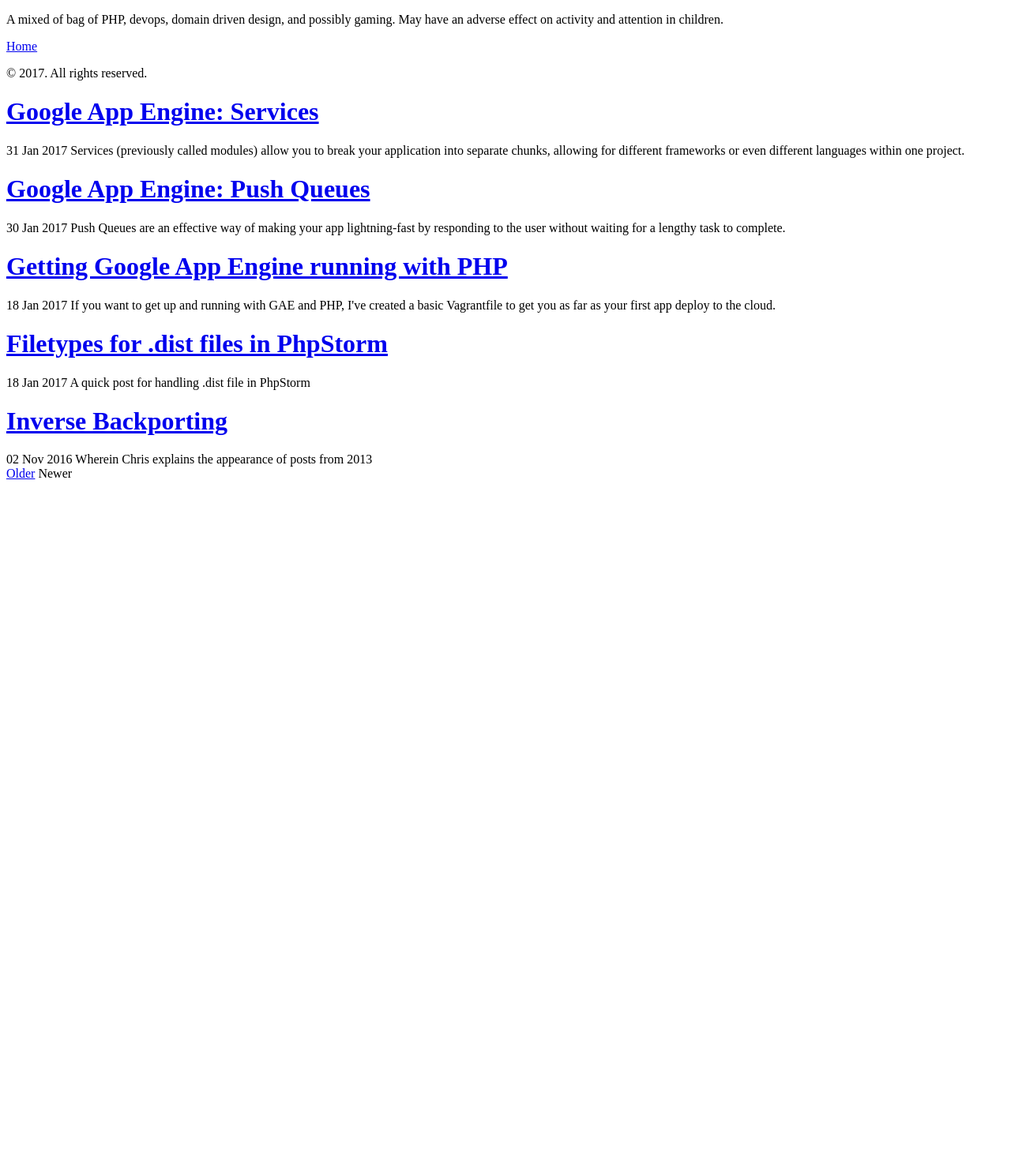
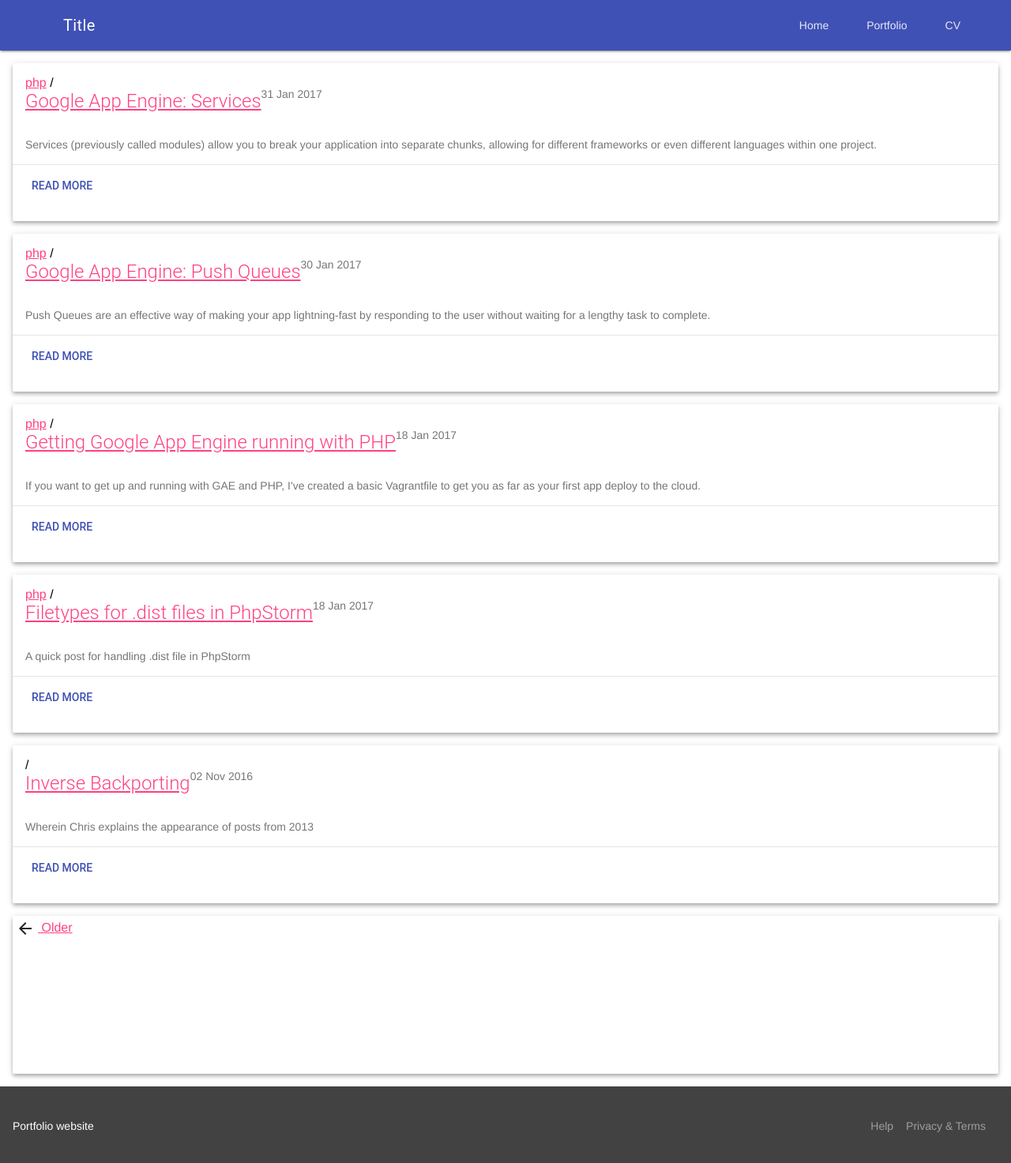
Before and after one commit to chrisarmitage/chrisarmitage.gihub.io, a Jekyll site: the page built from index.html, in a window 1280 px wide. Shown: the top 1473 px of the page at 79% size. Built offline with Jekyll 4.4.1, drawn with Linux system fonts in a browser that asks for light colours; nearby versions of some CDN libraries; the list of posts is cut into pages by our own code.

Commit message:
Primary layout changes. Added Components and Colours Collections to config.yaml

```diff
--- a/_config.yml
+++ b/_config.yml
@@ -31,3 +31,12 @@
   - jekyll-gist
 
 excerpt_separator: ''
+
+collections:
+  components:
+    output: false
+  colours:
+    output: false
+
+sass:
+  style: compressed
--- a/_includes/head.html
+++ b/_includes/head.html
@@ -15,12 +15,10 @@
   </title>
 
   <!-- CSS -->
-  <link rel="stylesheet" href="{{ site.baseurl }}public/css/poole.css">
-  <link rel="stylesheet" href="{{ site.baseurl }}public/css/syntax.css">
-  <link rel="stylesheet" href="{{ site.baseurl }}public/css/hyde.css">
-  <link rel="stylesheet" href="{{ site.baseurl }}public/css/custom.css">
-  <link rel="stylesheet" href="http://fonts.googleapis.com/css?family=PT+Sans:400,400italic,700|Abril+Fatface">
-  <link href="https://maxcdn.bootstrapcdn.com/font-awesome/4.6.3/css/font-awesome.min.css" rel="stylesheet">
+  <link rel="stylesheet" href="https://fonts.googleapis.com/icon?family=Material+Icons">
+  <link rel="stylesheet" href="https://code.getmdl.io/1.3.0/material.min.css">
+  <script defer src="https://code.getmdl.io/1.3.0/material.min.js"></script>
+  <link rel="stylesheet" href="{{ site.baseurl }}public/css/styles.css">
 
   <!-- Icons -->
   <link rel="apple-touch-icon-precomposed" sizes="144x144" href="{{ site.baseurl }}public/apple-touch-icon-144-precomposed.png">
--- /dev/null
+++ b/_includes/header.html
@@ -0,0 +1,10 @@
+<div class="mdl-layout__header-row">
+    <span class="mdl-layout__title">Title</span>
+    <div class="mdl-layout-spacer"></div>
+
+    <nav class="mdl-navigation">
+        <a class="mdl-navigation__link" href="/">Home</a>
+        <a class="mdl-navigation__link" href="/">Portfolio</a>
+        <a class="mdl-navigation__link" href="/">CV</a>
+    </nav>
+</div>
--- a/_layouts/default.html
+++ b/_layouts/default.html
@@ -3,12 +3,17 @@
 
   {% include head.html %}
 
-  <body class="layout-reverse">
+  <body>
+    <div class="mdl-layout mdl-js-layout">
+      <header class="mdl-layout__header">
 
-    {% include sidebar.html %}
+          {% include header.html %}
 
-    <div class="content container">
-      {{ content }}
+      </header>
+
+      <main class="mdl-layout__content">
+        {{ content }}
+      </main>
     </div>
 
     {% include analytics.html %}
--- a/index.html
+++ b/index.html
@@ -2,6 +2,101 @@
 layout: default
 title: Home
 ---
+
+<div class="mdl-grid">
+
+  {% for post in paginator.posts %}
+  <div class="mdl-cell mdl-cell--12-col mdl-card mdl-shadow--4dp mdl-card-blog-post">
+    <div class="mdl-card__title">
+      <div class="title-wrapper">
+        <span class="category"><a href="#">{{ post.category }}</a> / </span>
+        <a href="{{ post.url }}">
+          <h2 class="mdl-card__title-text">{{ post.title }}</h2>
+        </a>
+      </div>
+
+      <div class="date-wrapper">
+        <div class="mdl-card__subtitle-text">
+          {{ post.date | date_to_string }}
+        </div>
+      </div>
+
+    </div>
+
+    <div class="mdl-card__supporting-text">
+      {{ post.excerpt }}
+    </div>
+
+    <div class="mdl-card__actions mdl-card--border">
+      <a class="mdl-button mdl-button--colored mdl-js-button mdl-js-ripple-effect" href="{{ post.url }}">
+        Read more</a>
+    </div>
+  </div>
+
+  {% endfor %}
+
+  <nav class="mdl-cell mdl-cell--12-col mdl-card mdl-shadow--4dp"
+  style="justify-content: space-between; flex-direction: row;">
+
+    {% if paginator.next_page %}
+    <a class="pagination-item older" href="{{ site.baseurl }}page{{paginator.next_page}}">
+      <button class="mdl-button mdl-js-button mdl-js-ripple-effect mdl-button--icon mdl-color--white mdl-color-text--grey-900" role="presentation">
+        <i class="material-icons">arrow_back</i>
+      </button>
+      Older
+    </a>
+    {% else %}
+    <span class="pagination-item older">
+      Older
+    </span>
+    {% endif %}
+
+    <div class="section-spacer"></div>
+
+    {% if paginator.previous_page %}
+    {% if paginator.page == 2 %}
+    <a class="pagination-item newer" href="{{ site.baseurl }}">
+      Newer
+      <button class="mdl-button mdl-js-button mdl-js-ripple-effect mdl-button--icon mdl-color--white mdl-color-text--grey-900" role="presentation">
+        <i class="material-icons">arrow_forward</i>
+      </button>
+    </a>
+    {% else %}
+    <a class="pagination-item newer" href="{{ site.baseurl }}page{{paginator.previous_page}}">
+      Newer
+      <button class="mdl-button mdl-js-button mdl-js-ripple-effect mdl-button--icon mdl-color--white mdl-color-text--grey-900" role="presentation">
+        <i class="material-icons">arrow_forward</i>
+      </button>
+    </a>
+    {% endif %}
+    {% else %}
+    <!--<span class="pagination-item newer">-->
+      <!--Newer-->
+    <!--</span>-->
+    {% endif %}
+
+  </nav>
+
+</div>
+
+
+<footer class="mdl-mini-footer">
+
+  <div class="mdl-mini-footer__left-section">
+    <div class="mdl-logo">Portfolio website</div>
+  </div>
+  <div class="mdl-mini-footer__right-section">
+    <ul class="mdl-mini-footer__link-list">
+      <li><a href="#">Help</a></li>
+      <li><a href="#">Privacy & Terms</a></li>
+    </ul>
+  </div>
+</footer>
+
+
+
+
+<!--
 
 <div class="posts">
   {% for post in paginator.posts %}
@@ -35,3 +130,4 @@
     <span class="pagination-item newer">Newer</span>
   {% endif %}
 </div>
+-->
```
Also changed, not shown: _layouts/style-guide.html (added, +12 -0 lines).
